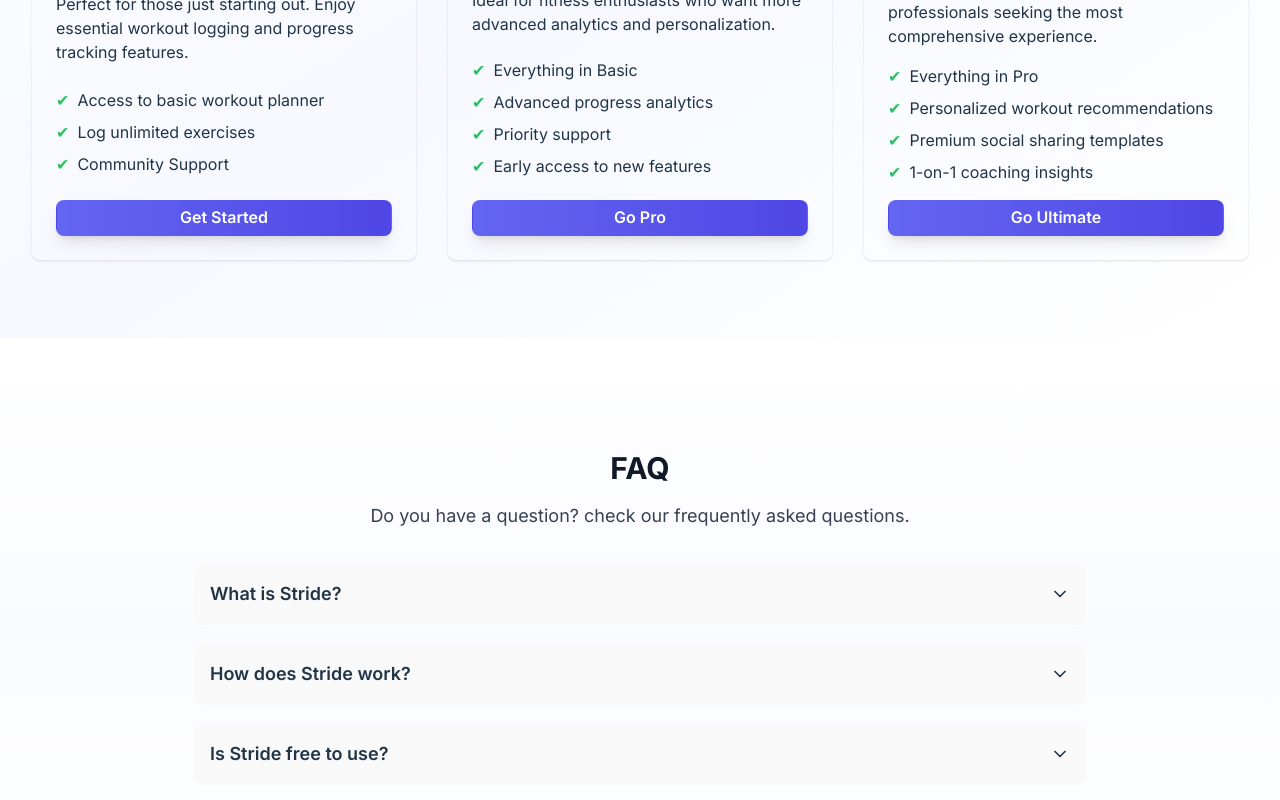
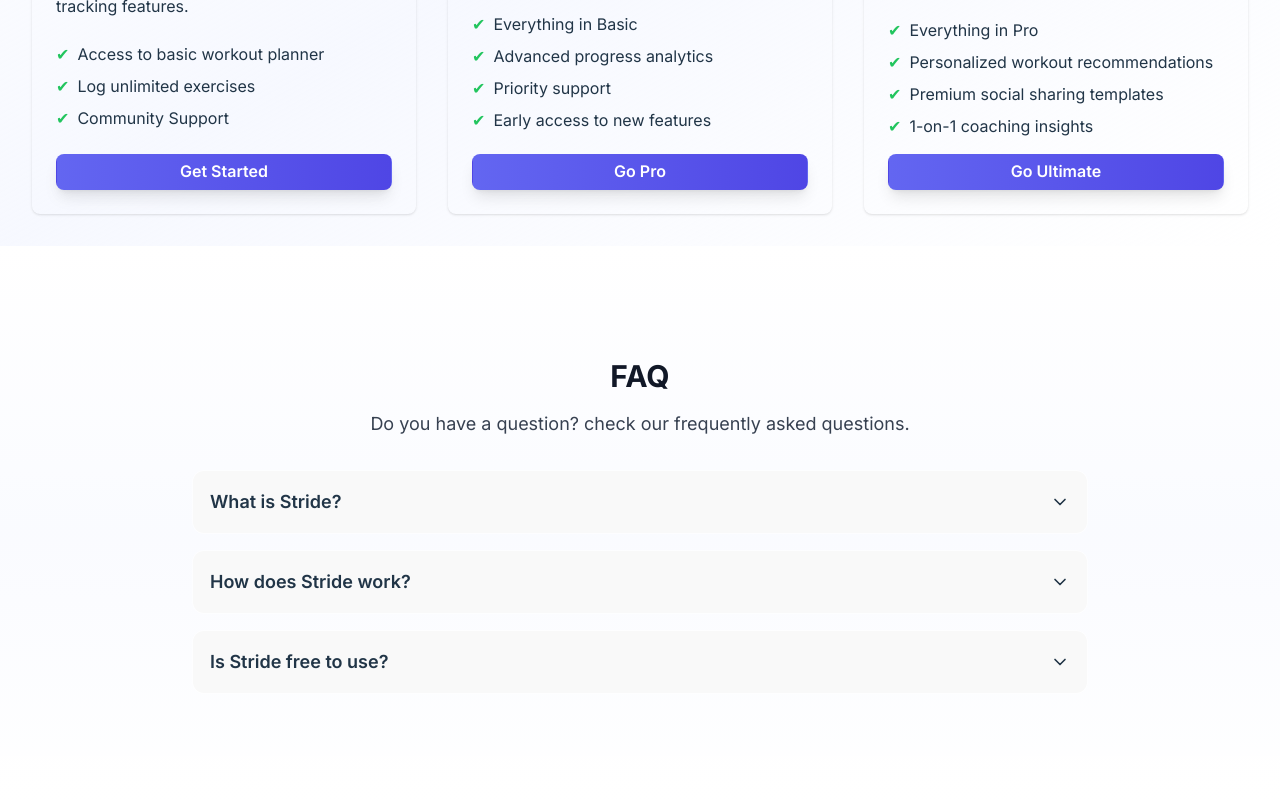
Before and after one commit to NewDara-Star/stride-landing-page, a React (Vite) app: page /pricing in a window 1280 px wide. Shown: the part 462-1262 px from the top of the page. Built offline with nearby package versions, Linux system fonts and the light colour scheme.

Commit message:
Update FAQ content for clarity and adjust PriceSection styling for better layout

```diff
--- a/src/components/section/FAQ.jsx
+++ b/src/components/section/FAQ.jsx
@@ -14,10 +14,10 @@
                         Stride is a fitness tracking app that helps you plan and track your workouts, track your progress, and share your results with others.
                     </AccordionItem>
                     <AccordionItem title="How does Stride work?">
-                        Stride is a fitness tracking app that helps you plan and track your workouts, track your progress, and share your results with others.
+                        Stride works by allowing you to create a workout plan, track your progress, and share your results with others. You can also connect with other users to get support and motivation.
                     </AccordionItem>
                     <AccordionItem title="Is Stride free to use?">
-                        Stride is a fitness tracking app that helps you plan and track your workouts, track your progress, and share your results with others.
+                        Yes, Stride is free to use. You can upgrade to a premium plan for additional features.
                     </AccordionItem>
                 </div>
             </div>
--- a/src/components/section/PriceSection.jsx
+++ b/src/components/section/PriceSection.jsx
@@ -6,7 +6,7 @@
         <section className="flex flex-col items-center justify-center gap-6 p-8 mx-auto animate-slideIn
             bg-gradient-to-br from-white via-indigo-50/50 to-white
             dark:from-gray-900 dark:via-indigo-950/30 dark:to-gray-900
-            transition-colors duration-300 pt-28 w-full h-dvh">
+            transition-colors duration-300 pt-28 w-full h-auto">
                     <SectionTitle title="Choose Your Plan" text="Whether you’re just starting your fitness journey or you’re a seasoned athlete,
                 Stride has a plan to fit your goals. Pick a subscription that works best for you, and get ready to take your workouts to the next level."/>
 
```
